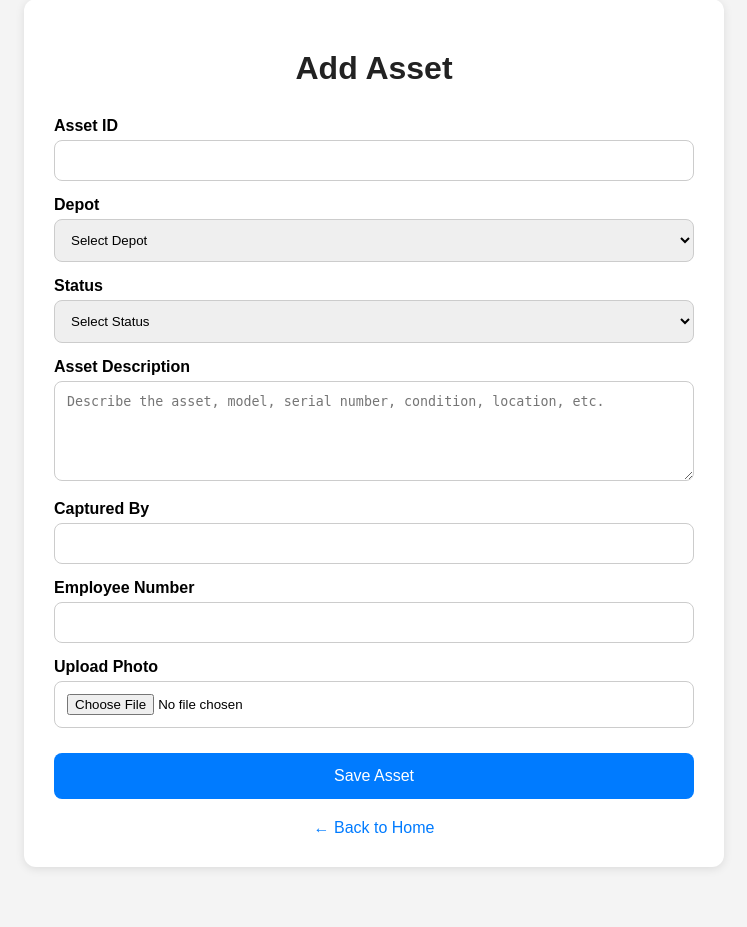
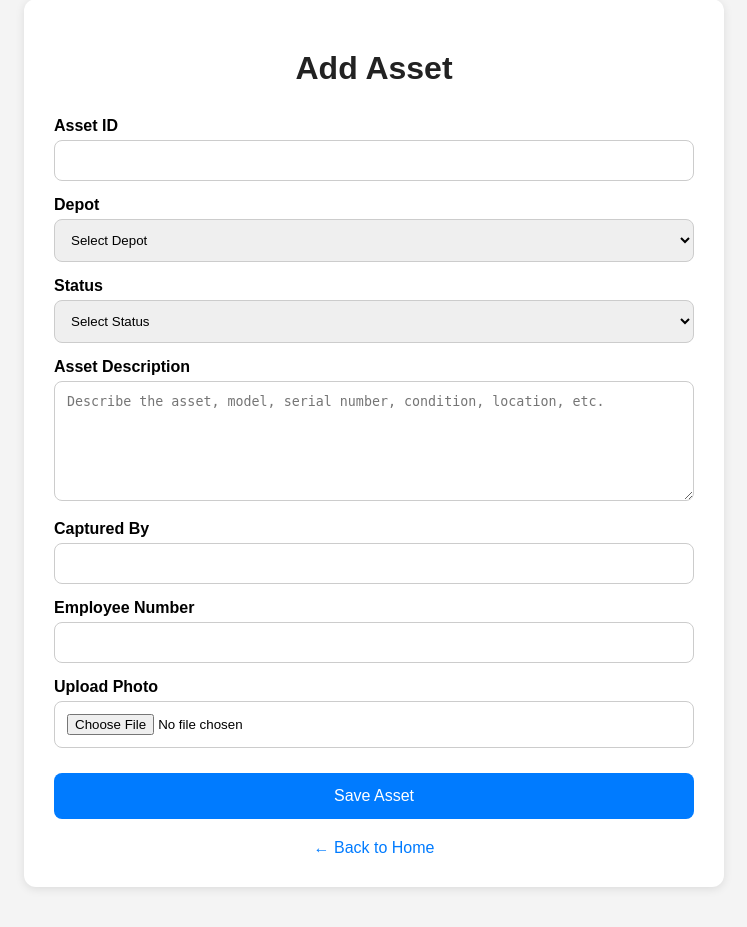
Before and after one commit to Mayra-2023/asset-tracker, a Flask app: page /add in a window 1280 px wide. Shown: the part 41-968 px from the top of the page, without its empty margins (266-1013 px from the left). Before the commit the page ends 910 px from the top, so only its background shows below. Run offline with Flask 3, Linux system fonts and the light colour scheme.

Commit message:
Update add_asset.html

```diff
--- a/templates/add_asset.html
+++ b/templates/add_asset.html
@@ -52,7 +52,7 @@
 
         textarea{
             resize:vertical;
-            min-height:100px;
+            min-height:120px;
         }
 
         .btn{
@@ -123,6 +123,8 @@
                 <label>Asset Description</label>
                 <textarea
                     name="description"
+                    maxlength="1000"
+                    required
                     placeholder="Describe the asset, model, serial number, condition, location, etc."
                 ></textarea>
 
```
